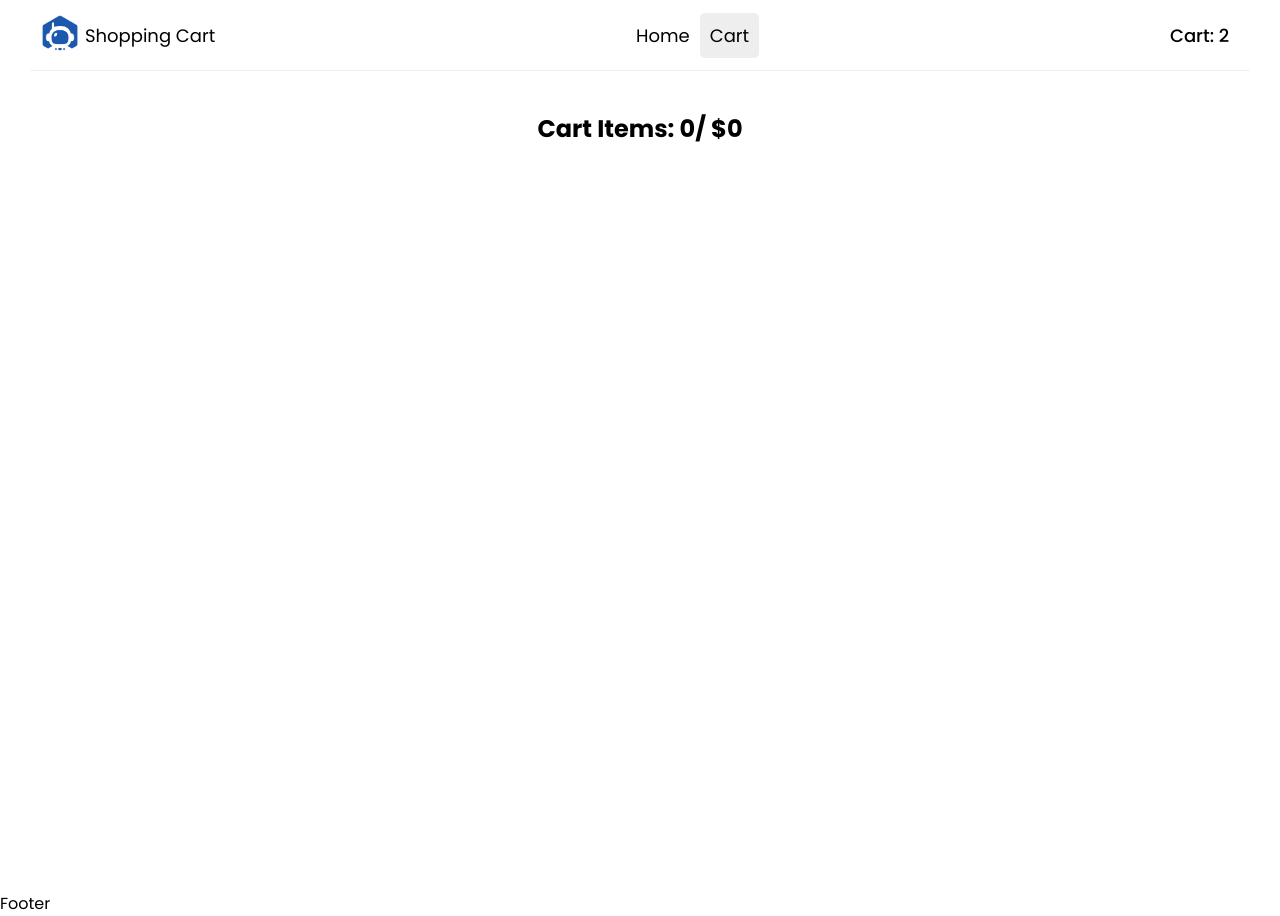
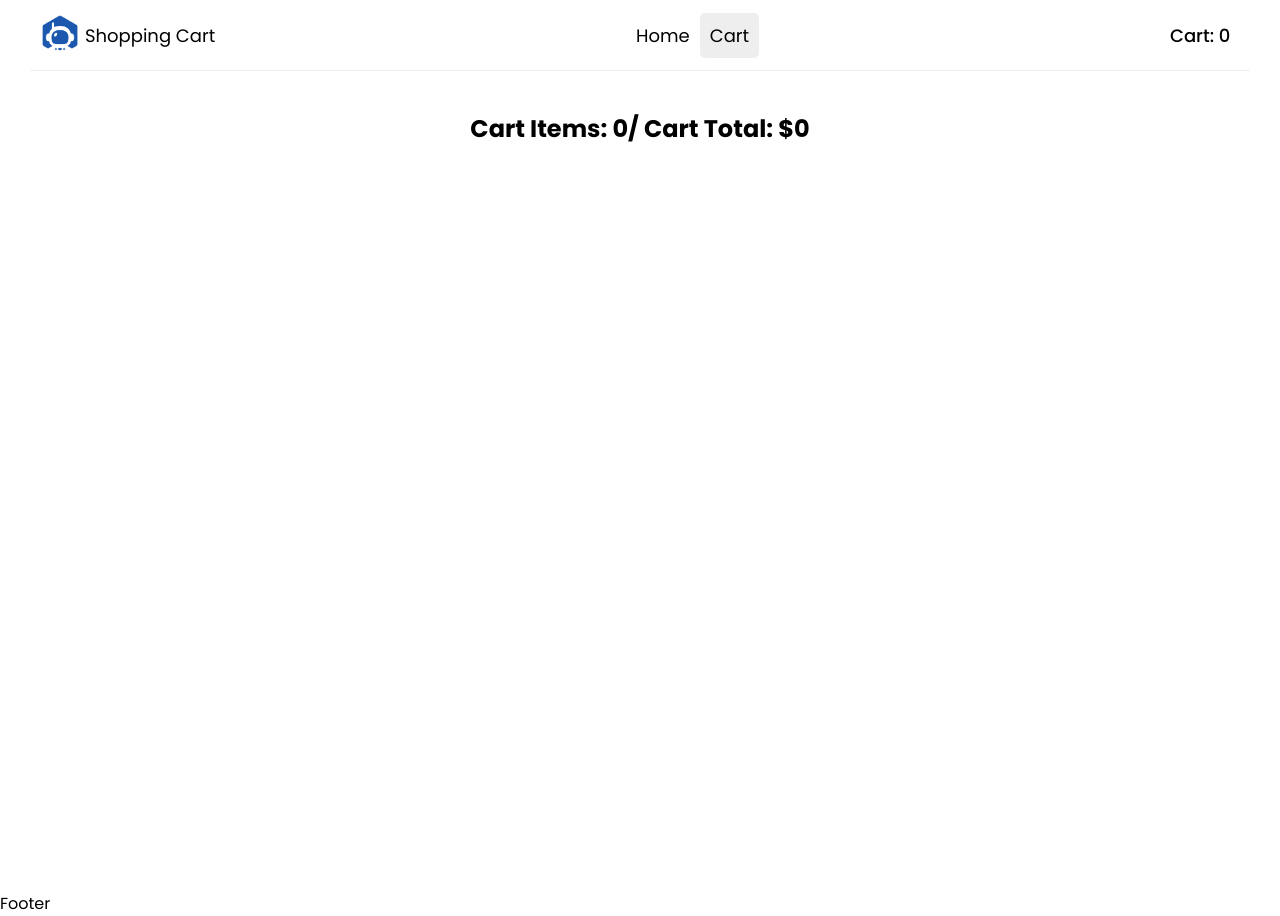
Before and after one commit to AbhishekSadhwani/Shopmate-context-reducers, a React (Create React App) app: page /cart in a window 1280 px wide. Built offline with nearby package versions, Linux system fonts and the light colour scheme.

Commit message:
Added Function for calculating cart total

```diff
--- a/src/Pages/Cart.js
+++ b/src/Pages/Cart.js
@@ -19,7 +19,7 @@ export const Cart = ({title}) => {
     <main>
       <section>
         <div className="title">
-          <p>Cart Items: {cartList.length}/ ${total}</p>
+          <p>Cart Items: {cartList.length}/ Cart Total: ${total}</p>
         </div>
         <div className="cart-cards">
           {cartList && cartList.map(product => (
--- a/src/components/CartCard.css
+++ b/src/components/CartCard.css
@@ -28,6 +28,7 @@
     padding: 5px 10px;
     border: none;
     border-radius: 5px;
+    cursor: pointer;
 }
 
 @media (max-width: 680px){
--- a/src/components/Header.js
+++ b/src/components/Header.js
@@ -1,8 +1,10 @@
 import { NavLink, Link } from 'react-router-dom';
+import { useCart } from '../context/CartContext';
 import logo from '../assets/logo.png';
 import './Header.css';
 
 export const Header = () => {
+  const { cartList }  = useCart();
   return (
     <header>
       <Link to="/" className="heading">
@@ -15,7 +17,7 @@ export const Header = () => {
           <NavLink className="nav-link" to={"cart"}>Cart</NavLink>
         </ul>
       </nav>
-      <Link className='cart' to="/cart">Cart: 2</Link>
+      <Link className='cart' to="/cart">Cart: {cartList.length}</Link>
     </header>
   )
 }
--- a/src/components/ProductCard.css
+++ b/src/components/ProductCard.css
@@ -42,4 +42,5 @@
     padding: 7px 10px;
     border: none;
     border-radius: 5px;
+    cursor: pointer;
 }
--- a/src/context/CartContext.js
+++ b/src/context/CartContext.js
@@ -19,6 +19,7 @@ export const ContextProvider = ({children}) => {
 
     const addToCart = (product) => {
         const updatedCartList = state.cartList.concat(product);
+        totalCartPrice(updatedCartList);
 
         dispatch({
             type:"ADD_TO_CART",
@@ -30,6 +31,7 @@ export const ContextProvider = ({children}) => {
 
     const removeFromCart = (product) => {
         const updatedCartList = state.cartList.filter(item => item.id !== product.id);
+        totalCartPrice(updatedCartList);
 
         dispatch({
             type:"REMOVE_FROM_CART",
@@ -39,22 +41,20 @@ export const ContextProvider = ({children}) => {
         })
     };
 
-    // const totalCartPrice = () => {
-    //     const total = 0;
-    //     total = state.cartList.forEach(product => {
-    //         total += product.price;
-    //     });
+    const totalCartPrice = (productsList) => {
+        let total = 0;
+        productsList.forEach(product => {
+            total += product.price;
+        });
 
-    //     dispatch({
-    //         type: "TOTAL_CART_PRICE",
-    //         payload: {
-    //             total: total
-    //         }
-    //     })
+        dispatch({
+            type: "TOTAL_CART_PRICE",
+            payload: {
+                total: total
+            }
+        })
 
-    // }
-
-
+    }
 
 
     /*
@@ -66,7 +66,7 @@ export const ContextProvider = ({children}) => {
         cartList: state.cartList,
         addToCart,
         removeFromCart,
-        // totalCartPrice
+        totalCartPrice
     };
     return(
 
--- a/src/reducers/cartReducer.js
+++ b/src/reducers/cartReducer.js
@@ -20,6 +20,9 @@
         case "REMOVE_FROM_CART":
             return {...state, cartList: payload.products};
 
+        case "TOTAL_CART_PRICE":
+            return {...state, total: payload.total}
+
         default:
             throw new Error("No case found");
     }
```
